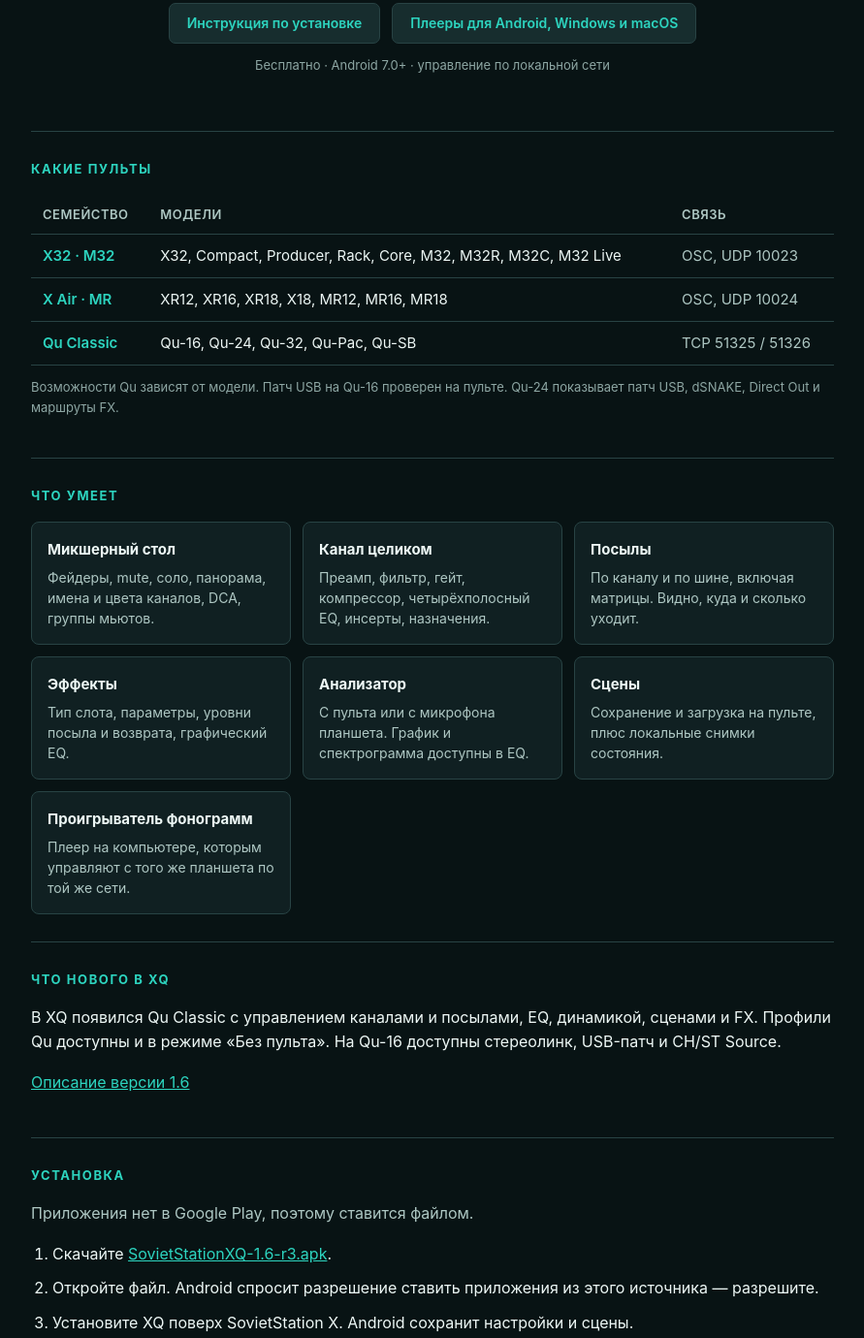
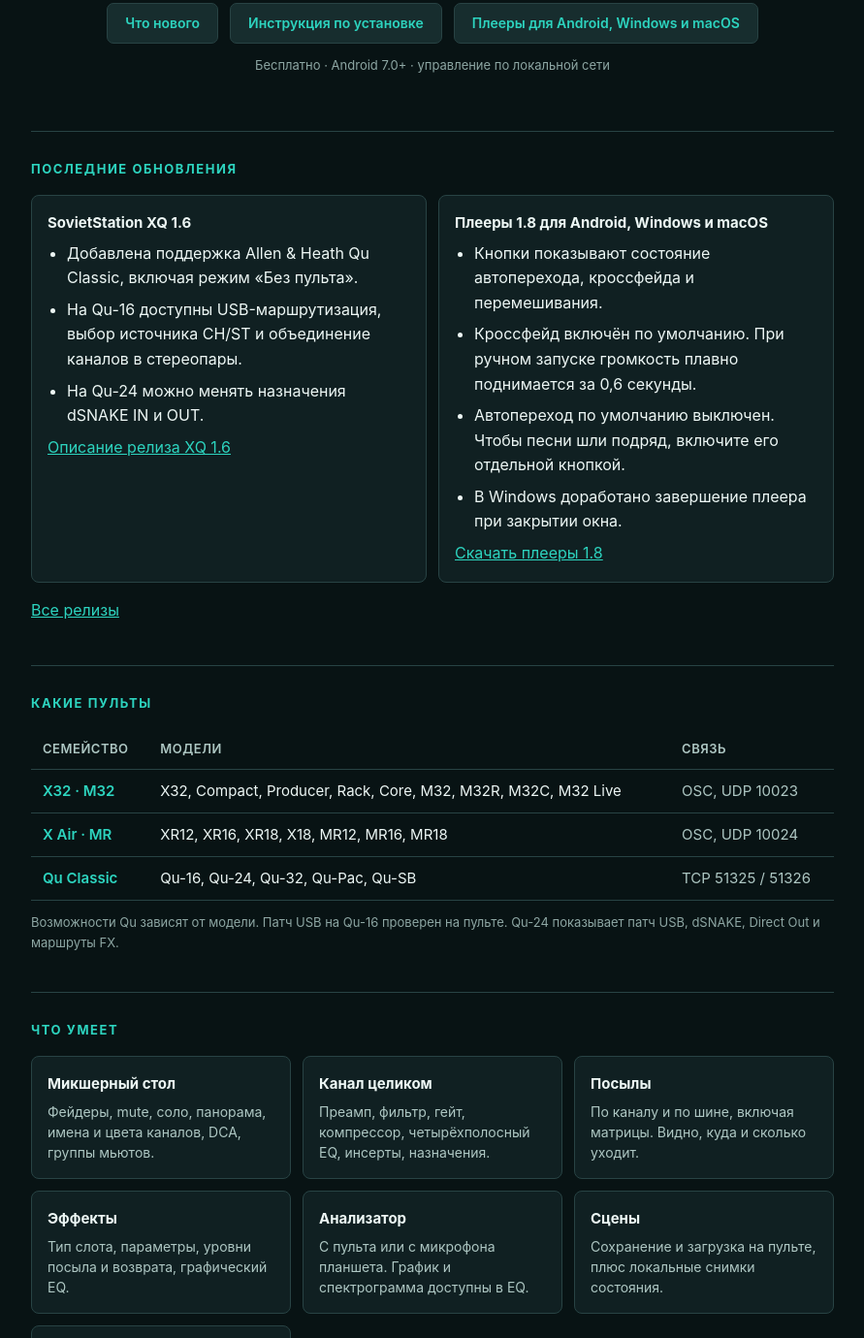
Before and after one commit to Agarodt/sovietstation-x, a plain HTML site: page index.html in a window 1280 px wide. Shown: the part 471-1851 px from the top of the page at 97% size, without its empty margins (194-1085 px from the left). Drawn offline with Linux system fonts and the light colour scheme.

Commit message:
Добавить сводку последних обновлений на сайт

```diff
--- a/index.html
+++ b/index.html
@@ -87,11 +87,38 @@
     <a class="donate" href="https://pay.cloudtips.ru/p/7edfaa87" target="_blank" rel="noopener">♥ Поддержать проект</a>
   </div>
   <nav class="actions" aria-label="Загрузки и инструкция">
+    <a class="dl" href="#updates">Что нового</a>
     <a class="dl" href="#install">Инструкция по установке</a>
     <a class="dl" href="#players">Плееры для Android, Windows и macOS</a>
   </nav>
   <p class="note">Бесплатно · Android 7.0+ · управление по локальной сети</p>
 </header>
+
+<section id="updates">
+  <h2>Последние обновления</h2>
+  <div class="cards">
+    <article class="card">
+      <h3>SovietStation XQ 1.6</h3>
+      <ul>
+        <li>Добавлена поддержка Allen &amp; Heath Qu Classic, включая режим «Без пульта».</li>
+        <li>На Qu-16 доступны USB-маршрутизация, выбор источника CH/ST и объединение каналов в стереопары.</li>
+        <li>На Qu-24 можно менять назначения dSNAKE IN и OUT.</li>
+      </ul>
+      <a href="https://github.com/Agarodt/sovietstation-x/releases/tag/1.6">Описание релиза XQ 1.6</a>
+    </article>
+    <article class="card">
+      <h3>Плееры 1.8 для Android, Windows и macOS</h3>
+      <ul>
+        <li>Кнопки показывают состояние автоперехода, кроссфейда и перемешивания.</li>
+        <li>Кроссфейд включён по умолчанию. При ручном запуске громкость плавно поднимается за 0,6 секунды.</li>
+        <li>Автопереход по умолчанию выключен. Чтобы песни шли подряд, включите его отдельной кнопкой.</li>
+        <li>В Windows доработано завершение плеера при закрытии окна.</li>
+      </ul>
+      <a href="#players">Скачать плееры 1.8</a>
+    </article>
+  </div>
+  <p><a href="https://github.com/Agarodt/sovietstation-x/releases">Все релизы</a></p>
+</section>
 
 <section>
   <h2>Какие пульты</h2>
@@ -129,12 +156,6 @@
     <div class="card"><h3>Сцены</h3><p>Сохранение и загрузка на пульте, плюс локальные снимки состояния.</p></div>
     <div class="card"><h3>Проигрыватель фонограмм</h3><p>Плеер на компьютере, которым управляют с того же планшета по той же сети.</p></div>
   </div>
-</section>
-
-<section>
-  <h2>Что нового в XQ</h2>
-  <p>В XQ появился Qu Classic с управлением каналами и посылами, EQ, динамикой, сценами и FX. Профили Qu доступны и в режиме «Без пульта». На Qu-16 доступны стереолинк, USB-патч и CH/ST Source.</p>
-  <p><a href="https://github.com/Agarodt/sovietstation-x/releases/tag/1.6">Описание версии 1.6</a></p>
 </section>
 
 <section id="install">
@@ -186,9 +207,6 @@
     </div>
   </div>
 
-  <p class="muted">В плеерах 1.8 кнопки показывают, включены ли автопереход и кроссфейд.
-    При ручном запуске громкость плавно поднимается за 0,6 секунды с включённым кроссфейдом.
-    По умолчанию кроссфейд включён, автопереход выключен.</p>
   <p class="muted">Соедините аудиовыход устройства с плеером с входом пульта или акустикой.
     По Wi-Fi передаются команды управления; музыку воспроизводит устройство с плеером.</p>
 
```
Also changed, not shown: 1 other file.
